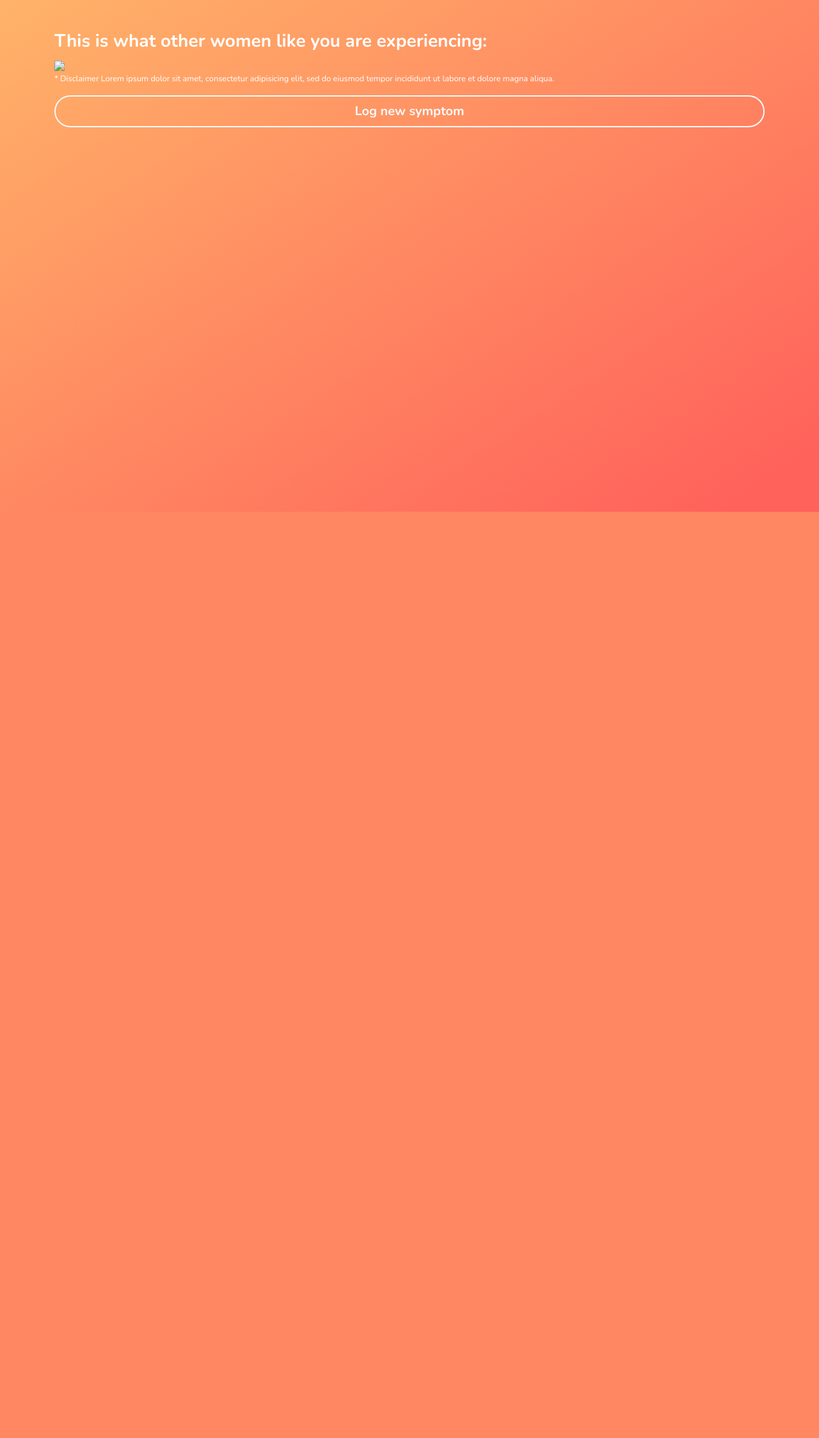
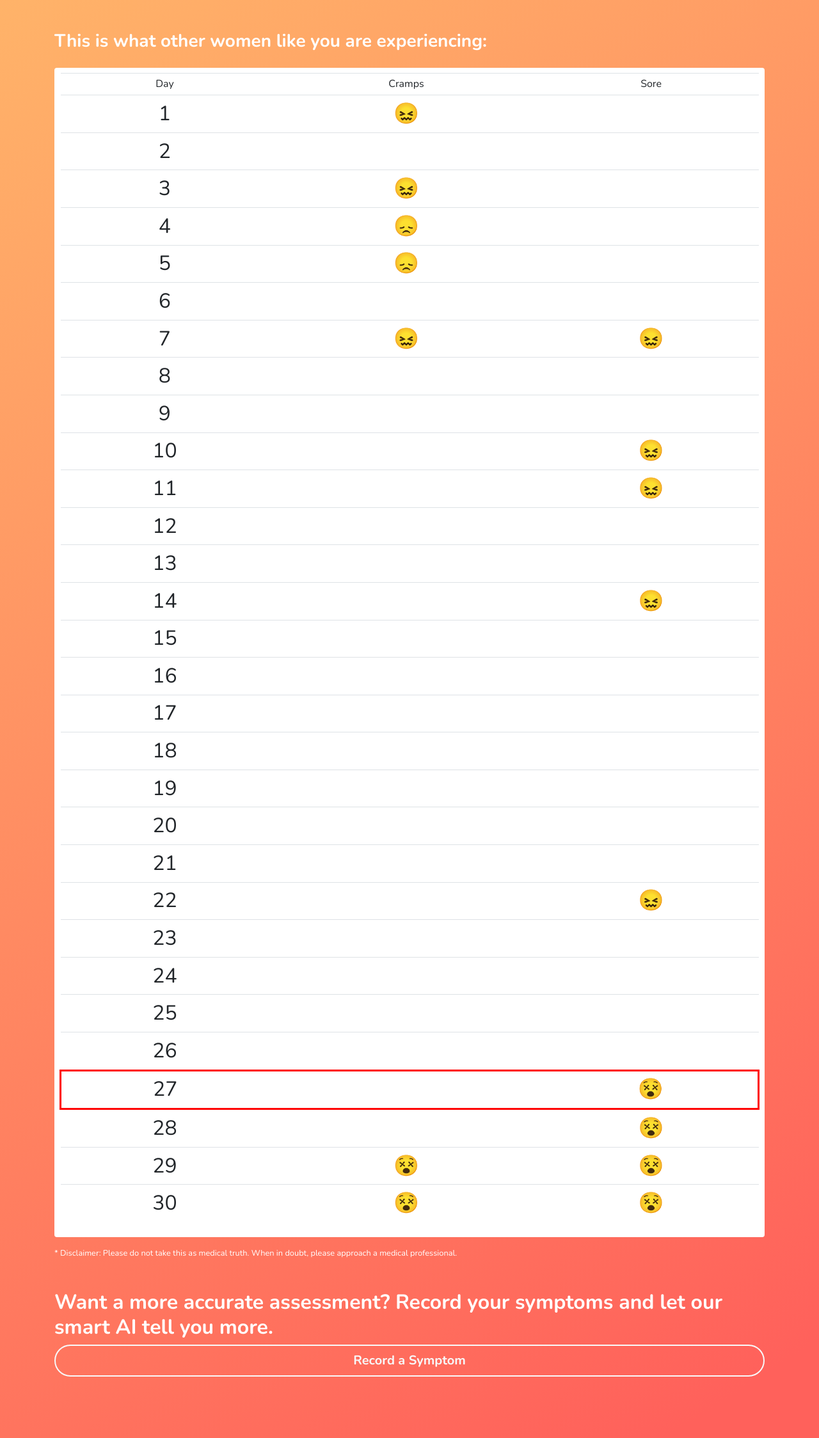
Before and after one commit to shirleneliew/tender_elion, a Django app: page /experience in a window 1280 px wide. Shown: the whole page at 64% size. Before the commit the page ends 800 px from the top, so only its background shows below. Run offline with Django 3.2, Linux system fonts and the light colour scheme; some libraries are stand-ins or nearby versions.

Commit message:
more mocks for the timeline, moved emoji into a template

```diff
--- a/tender/userflow/templates/userflow/base.html
+++ b/tender/userflow/templates/userflow/base.html
@@ -61,6 +61,14 @@
     margin-bottom: 0px;
     font-size: 2em;
   }
+
+  .timeline {
+    background: white;
+  }
+  .timeline .marked {
+    border: 3px solid red;
+
+  }
 </style>
 
 
--- /dev/null
+++ b/tender/userflow/templates/userflow/emoji.html
@@ -0,0 +1,18 @@
+{% if value == 0 %}
+
+{% endif %}
+{% if value == 1 %}
+🙂
+{% endif %}
+{% if value == 2 %}
+😞
+{% endif %}
+{% if value == 3 %}
+😖
+{% endif %}
+{% if value == 4 %}
+😭
+{% endif %}
+{% if value == 5 %}
+😵
+{% endif %}
--- a/tender/userflow/templates/userflow/experience.html
+++ b/tender/userflow/templates/userflow/experience.html
@@ -2,23 +2,72 @@
 
 {% block content %}
 
-
+<div class='experience'>
 <h3>
   This is what other women like you are experiencing:
 </h3>
 <!-- This is supposed to show the intensities that other people are experiencing. -->
 <!-- Need the shape of data -->
+<!-- <div class="timeline">
+  <div class='d-flex flex-column'>
+    {% for d in days %}
+    <div class='d-flex t-row justify-content-between align-items-center'>
       <div>
-    <img class='img-fluid' src="https://via.placeholder.com/450">
+        {{ d.day }}
+      </div>
+      <div>
+        {{ d.pain }}
+      </div>
+      <div>
+        {{ d.sore }}
       </div>
 
-  <p class='small'>
-    * Disclaimer Lorem ipsum dolor sit amet, consectetur adipisicing elit, sed do eiusmod
-    tempor incididunt ut labore et dolore magna aliqua.
+    </div>
+    {% endfor %}
+  </div>
+</div>
+ -->
+
+<div class="mt-4 p-2 timeline rounded">
+  <table class="text-center table table-sm responsive">
+    <thead>
+      <td>Day</td>
+      <td>Cramps</td>
+      <td>Sore</td>
+    </thead>
+    <tbody>
+    {% for d in days %}
+      {% if d.day == 27 %}
+      <tr class='marked'>
+      {% else %}
+      <tr>
+      {% endif %}
+        <td style='font-size: 2em;'>
+          {{ d.day }}
+        </td>
+        <td style='font-size: 2em;'>
+          {% include './emoji.html' with value=d.pain  %}
+        </td>
+        <td style='font-size: 2em;'>
+          {% include './emoji.html' with value=d.sore  %}
+        </td>
+      </tr>
+    {% endfor %}
+    </tbody>
+  </table>
+</div>
+
+<p class='small mt-3'>
+  * Disclaimer: Please do not take this as medical truth. When in doubt, please approach a medical professional.
 </p>
 
+<div class='my-5'>
+  <h2>Want a more accurate assessment? Record your symptoms and let our smart AI tell you more. </h2>
   <a href="{% url 'userflow:symptom_new' %}" type="submit" class="btn  btn-lg btn-outline btn-outline-light btn-block">
-    Log new symptom
+    Record a Symptom
   </a>
+</div>
+
+</div>
 
 {% endblock %}
--- a/tender/userflow/views.py
+++ b/tender/userflow/views.py
@@ -11,8 +11,38 @@ def experience(request):
     mock = {
       'x_other_women': 1234,
       'total_women': 5000,
-      1: {'pain': 3, 'soreness': 6},
-      10: {'soreness': 8}
+      'days': [
+        {'day': 1, 'pain': 3 },
+        {'day': 2},
+        {'day': 3, 'pain': 3 },
+        {'day': 4, 'pain': 2 },
+        {'day': 5, 'pain': 2 },
+        {'day': 6 },
+        {'day': 7, 'pain': 3, 'sore': 3 },
+        {'day': 8 },
+        {'day': 9 },
+        {'day': 10, 'sore': 3 },
+        {'day': 11, 'sore': 3 },
+        {'day': 12},
+        {'day': 13},
+        {'day': 14, 'sore': 3},
+        {'day': 15},
+        {'day': 16},
+        {'day': 17},
+        {'day': 18},
+        {'day': 19},
+        {'day': 20},
+        {'day': 21},
+        {'day': 22, 'sore': 3},
+        {'day': 23},
+        {'day': 24},
+        {'day': 25},
+        {'day': 26},
+        {'day': 27, 'sore': 5},
+        {'day': 28,  'sore': 5},
+        {'day': 29, 'pain': 5, 'sore': 5},
+        {'day': 30, 'pain': 5, 'sore': 5}
+      ]
     }
     data = mock
     return render(request, 'userflow/experience.html', context=data)
```
Also changed, not shown: tender/userflow/templates/userflow/symptom/new.html (+8 -48 lines). Lines whose indentation alone changed are shown as unchanged.
